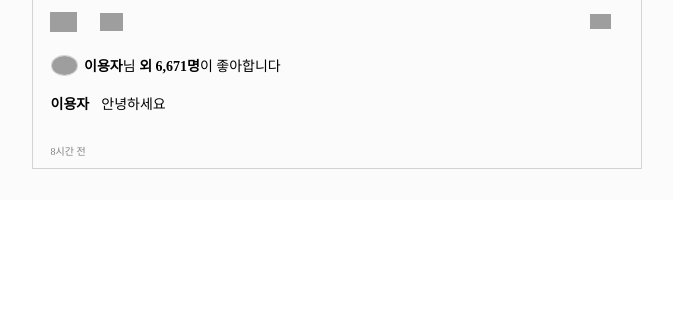
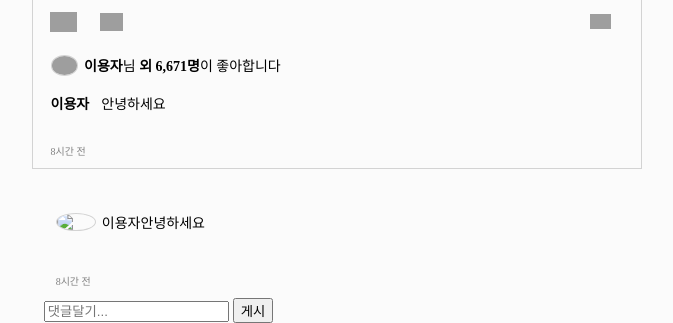
Before and after one commit to JerryKim1023/16team_instagram_flask, a Flask app: page /feedindex in a window 1280 px wide. Shown: the part 1483-1806 px from the top of the page, without its empty margins (145-818 px from the left). Before the commit the page ends 1652 px from the top, so only its background shows below. Run offline with Flask 2, Linux system fonts and the light colour scheme; data that the repository does not hold is empty; grey boxes are pictures that could not be loaded.

Commit message:
수정 - app.py feedindex.html login.js
 추가 - coder'stagram.png
feedindex.js 추가

```diff
--- a/app.py
+++ b/app.py
@@ -75,5 +75,25 @@ def login_success():
     return 'Login success!'
 
 
+# comment 작성 구현
+@app.route("/comment", methods=["POST"])
+def comment_post():
+    comment_receive = request.form['comment_give'] # [POST] - 1
+    doc = { # [POST] - 2
+        'comment': comment_receive,
+    }
+    db.comment.insert_one(doc)
+    return jsonify({'msg': '등록 완료!'})
+
+
+@app.route("/comment", methods=["GET"])
+def comment_get():
+    comment_list = list(db.comment.find({}, {'_id': False})) # [GET] - 1
+    return jsonify({'comments': comment_list}) # [GET] - 2
+
+
+
+
+
 if __name__ == '__main__':
     app.run('0.0.0.0', port=5000, debug=True)
--- /dev/null
+++ b/static/feedindex.js
@@ -0,0 +1,36 @@
+$(document).ready(function () {
+    show_comment();
+});
+
+function show_comment() {
+    $.ajax({
+        type: "GET",
+        url: "/comment",
+        data: {},
+        success: function (response) {
+            let rows = response['comments'] // [GET] - 3
+            for (let i = 0; i < rows.length; i++) {
+                let user_id = rows[i]['id']
+                let comment = rows[i]['comment']
+                let temp_html = ` // [GET] - 4
+                temp_html = <p class="post-author">${user_id}</p>
+                            <p class="post-content">${comment}</p>`
+                $('#comment-list').append(temp_html) // [GET] - 5
+            }
+        }
+    });
+}
+
+
+function save_comment() {
+    let comment = $('#comment').val() // [POST] - 5
+    $.ajax({
+        type: "POST",
+        url: "/comment",
+        data: {comment_give: comment}, // [POST] - 6
+        success: function (response) {
+            alert(response["msg"])
+            window.location.reload() // [POST] - 7
+        }
+    });
+}
--- a/templates/feedindex.html
+++ b/templates/feedindex.html
@@ -12,6 +12,7 @@
     <script src="https://code.jquery.com/jquery-1.12.4.js"></script>
 
     <script src="../static/random_show.js"></script>
+    <script src="../static/feedindex.js"></script>
 
 </head>
 <body>
@@ -131,6 +132,26 @@
                         </p>
                     </div>
                 </div>
+
+ <!--                    코멘트 구현 함수 실행                          -->
+                <div class="post-footer">
+                    <div class="post-like-wrapper">
+                        <img src="https://i.imgur.com/f7sHxMT.jpg%22%3E
+                            <p><strong>이용자</strong>님 <strong>외 6,671명</strong>이 좋아합니다</p>
+                        </div>
+                    <div class="post-content-wrapper" id=comment-list">
+                        <p class="post-author">이용자</p>
+                        <p class="post-content">안녕하세요</p>
+                    </div>
+                    <p class="post-time">8시간 전</p>
+                    <div id="comment-container">
+                        <input id="comment" class="comment-control" type="text" placeholder="댓글달기...">
+                        <button onclick="save_comment()" type="button" class="btn btn-outline-primary">게시</button>
+                    </div>
+                </div>
+ <!--                    코멘트 구현 함수 실행  끝                       -->
+
+
             </div>
         </div>
 
@@ -153,6 +174,11 @@
             </div>
         </div>
     </div>
+
+
+
+
+
     <div id="footer">
         <div id="icon-wrapper">
             <img src="https://i.imgur.com/obZ4GI0.png">
```
Also changed, not shown: img/coder'stagram.png (added), static/login.js (line endings or trailing spaces).
